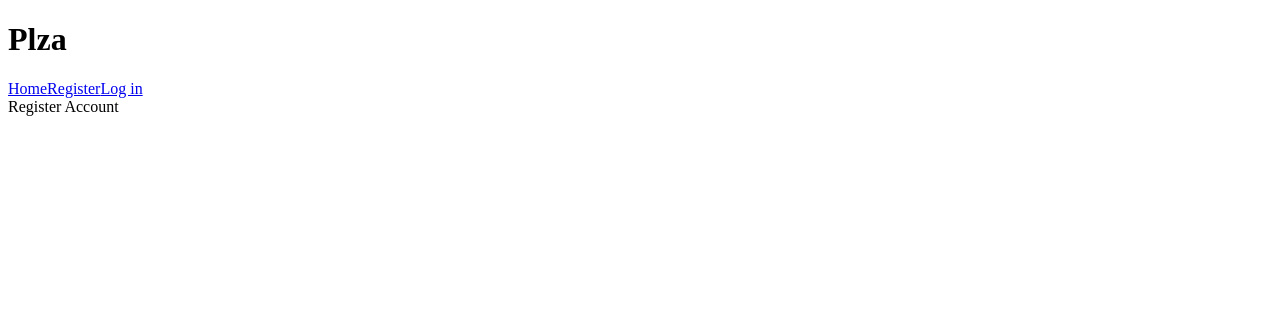
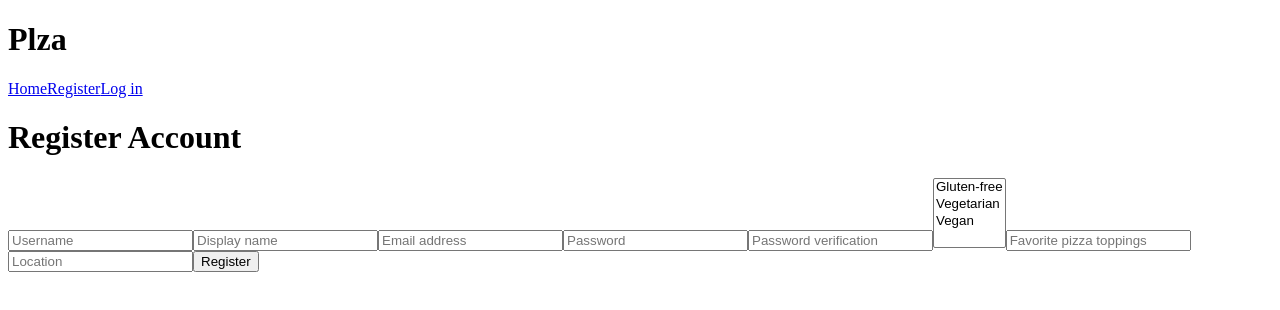
Before and after one commit to BloomTech-Labs/lets-get-pizza-fe, a React (Create React App) app in the folder plza-fe/: page /register in a window 1280 px wide. Shown: the top 310 px of the page. Built offline with nearby package versions, Linux system fonts and the light colour scheme.

Commit message:
Authentication implemented (#6)
Users can now register and login to their accounts. JSON Web Tokens are utilized and are persisted using the Local Storage API.

```diff
--- a/plza-fe/package.json
+++ b/plza-fe/package.json
@@ -4,10 +4,13 @@
   "version": "0.1.0",
   "private": true,
   "dependencies": {
+    "axios": "^0.19.0",
+    "formik": "^2.0.3",
     "react": "^16.11.0",
     "react-dom": "^16.11.0",
     "react-router-dom": "^5.1.2",
-    "react-scripts": "3.2.0"
+    "react-scripts": "3.2.0",
+    "yup": "^0.27.0"
   },
   "scripts": {
     "start": "react-scripts start",
--- a/plza-fe/src/App.js
+++ b/plza-fe/src/App.js
@@ -2,14 +2,21 @@ import React from "react";
 import { Switch, Route } from "react-router-dom";
 
 import Masthead from "./components/Masthead";
+
+import Login from "./components/authentication/Login";
+import Register from "./components/authentication/Register";
 
 export default function App() {
   return (
     <div className="app">
       <Masthead />
       <Switch>
-        <Route path="/register" render={() => <div>Register Account</div>} />
-        <Route path="/login" render={() => <div>Login to Account</div>} />
+        <Route path="/login">
+          <Login />
+        </Route>
+        <Route path="/register">
+          <Register />
+        </Route>
 
         <Route exact path="/places" render={() => <div>Places</div>} />
         <Route
--- /dev/null
+++ b/plza-fe/src/components/authentication/Login.js
@@ -0,0 +1,62 @@
+import React from "react";
+import { useHistory } from "react-router-dom";
+
+import { Formik, Form, Field, ErrorMessage } from "formik";
+import * as Yup from "yup";
+
+import API from "../../utils/API";
+import setToken from "../../utils/token";
+
+const loginSchema = Yup.object().shape({
+  username: Yup.string().required("Username is required"),
+  password: Yup.string()
+    .min(4, "Password is too short")
+    .required("Password is required")
+});
+
+export default function Login() {
+  const history = useHistory();
+
+  return (
+    <div className="login">
+      <h1>Login</h1>
+
+      <Formik
+        initialValues={{ username: "", password: "" }}
+        validationSchema={loginSchema}
+        onSubmit={(values, { setSubmitting, setFieldError }) => {
+          setSubmitting(true);
+          const { username, password } = values;
+
+          API.post("/api/auth/user/login", { username, password })
+            .then(response => {
+              setToken(response.data.token);
+              setSubmitting(false);
+
+              history.push("/");
+            })
+            .catch(error => {
+              setFieldError("message", error.response.data.message);
+              setSubmitting(false);
+            });
+        }}
+      >
+        {({ errors, isSubmitting, isValid }) => (
+          <Form>
+            <div className="message">{errors.message}</div>
+
+            <Field type="text" name="username" placeholder="Username" />
+            <ErrorMessage name="username" />
+
+            <Field type="password" name="password" placeholder="Password" />
+            <ErrorMessage name="password" />
+
+            <button type="submit" disabled={isSubmitting || !isValid}>
+              Log in
+            </button>
+          </Form>
+        )}
+      </Formik>
+    </div>
+  );
+}
--- /dev/null
+++ b/plza-fe/src/components/authentication/Register.js
@@ -0,0 +1,113 @@
+import React from "react";
+import { useHistory } from "react-router-dom";
+
+import { Formik, Form, Field, ErrorMessage } from "formik";
+import * as Yup from "yup";
+
+import API from "../../utils/API";
+import setToken from "../../utils/token";
+
+const registrationSchema = Yup.object().shape({
+  username: Yup.string()
+    .max(128, "Username is too long")
+    .required("Username is required"),
+  password: Yup.string()
+    .min(4, "Password is too short")
+    .required("Password is required"),
+  password_verify: Yup.string()
+    .oneOf([Yup.ref("password")], "Passwords are not the same")
+    .min(4, "Password is too short")
+    .required("Password confirmation is required"),
+  email: Yup.string()
+    .email("Invalid email")
+    .required("E-mail address is required"),
+  favorite_pizza_toppings: Yup.string(),
+  display_location: Yup.string()
+});
+
+export default function Register() {
+  const history = useHistory();
+
+  return (
+    <div className="register">
+      <h1>Register Account</h1>
+
+      <Formik
+        initialValues={{
+          username: "",
+          password: "",
+          password_verify: "",
+          email: "",
+          profile_image: "",
+          display_name: "",
+          dietary_preference: [],
+          favorite_pizza_toppings: "",
+          display_location: ""
+        }}
+        validationSchema={registrationSchema}
+        onSubmit={(values, { setSubmitting, setFieldError }) => {
+          setSubmitting(true);
+          // Copy values object and delete password verification
+          // before sending request
+          const payload = Object.assign({}, values);
+          delete payload.password_verify;
+
+          API.post("/api/auth/user/register", payload)
+            .then(response => {
+              setToken(response.data.token);
+              setSubmitting(false);
+
+              history.push("/");
+            })
+            .catch(error => {
+              setFieldError("message", error.response.data.message);
+              setSubmitting(false);
+            });
+        }}
+      >
+        {({ errors, isSubmitting, isValid }) => (
+          <Form>
+            <div className="message">{errors.message}</div>
+
+            <Field type="text" name="username" placeholder="Username" />
+            <ErrorMessage name="username" />
+
+            <Field type="text" name="display_name" placeholder="Display name" />
+            <ErrorMessage name="display_name" />
+
+            <Field type="email" name="email" placeholder="Email address" />
+            <ErrorMessage name="email" />
+
+            <Field type="password" name="password" placeholder="Password" />
+            <ErrorMessage name="password" />
+
+            <Field
+              type="password"
+              name="password_verify"
+              placeholder="Password verification"
+            />
+            <ErrorMessage name="password_verify" />
+
+            <Field as="select" multiple name="dietary_preference">
+              <option value="gluten-free">Gluten-free</option>
+              <option value="vegetarian">Vegetarian</option>
+              <option value="vegan">Vegan</option>
+            </Field>
+
+            <Field
+              type="text"
+              name="favorite_pizza_toppings"
+              placeholder="Favorite pizza toppings"
+            />
+
+            <Field type="text" name="display_location" placeholder="Location" />
+
+            <button type="submit" disabled={isSubmitting || !isValid}>
+              Register
+            </button>
+          </Form>
+        )}
+      </Formik>
+    </div>
+  );
+}
--- /dev/null
+++ b/plza-fe/src/utils/API.js
@@ -0,0 +1,9 @@
+import axios from "axios";
+
+export default axios.create({
+  baseURL: process.env.REACT_APP_BASE_URL,
+  headers: {
+    Token: `${localStorage.getItem("token")}`
+  },
+  responseType: "json"
+});
--- /dev/null
+++ b/plza-fe/src/utils/token.js
@@ -0,0 +1,5 @@
+export const hasToken = localStorage.hasOwnProperty("token");
+
+export default function setToken(token) {
+  localStorage.setItem("token", token);
+}
```
Also changed, not shown: 2 other files (tests, documents, lock files or other folders).
